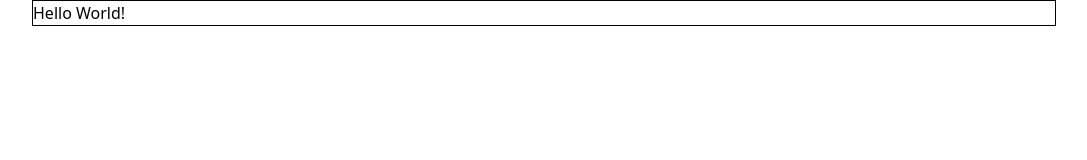
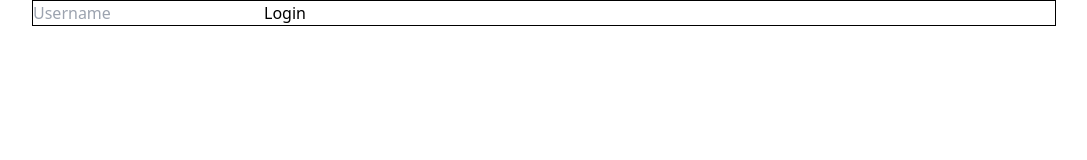
Before and after one commit to Diegogagan2587/Book-a-concert-front-end, a React (Vite) app: page / in a window 1280 px wide. Shown: the top 160 px of the page, without its empty margins (96-1183 px from the left). Built offline with nearby package versions, Linux system fonts and the light colour scheme.

Commit message:
Add login

```diff
--- a/src/App.jsx
+++ b/src/App.jsx
@@ -1,11 +1,28 @@
+/* eslint-disable no-unused-vars */
 import './App.css'
+import React, { useState } from 'react';
+import { useDispatch } from 'react-redux';
+import { setUsername } from './redux/slices/userSlice';
 
 function App() {
+  const [username, setUsernameInput] = useState('');
+  const dispatch = useDispatch();
+
+  const handleLogin = () => {
+    dispatch(setUsername(username));
+  };
+
   return (
     <div className='App'>
-    Hello World!
+      <input
+        type="text"
+        value={username}
+        onChange={(e) => setUsernameInput(e.target.value)}
+        placeholder="Username"
+      />
+      <button onClick={handleLogin}>Login</button>
     </div>
-  )
+  );
 }
 
-export default App
+export default App;
--- /dev/null
+++ b/src/redux/slices/userSlice.js
@@ -0,0 +1,17 @@
+import { createSlice } from '@reduxjs/toolkit';
+
+export const userSlice = createSlice({
+  name: 'user',
+  initialState: {
+    username: '',
+  },
+  reducers: {
+    setUsername: (state, action) => {
+      state.username = action.payload;
+    },
+  },
+});
+
+export const { setUsername } = userSlice.actions;
+
+export default userSlice.reducer;
--- a/src/redux/store.js
+++ b/src/redux/store.js
@@ -1,8 +1,9 @@
 import { configureStore } from '@reduxjs/toolkit';
+import userReducer from './slices/userSlice';
 
 const store = configureStore({
   reducer: {
-    //slices here
+    user: userReducer,
   },
 });
 
```
